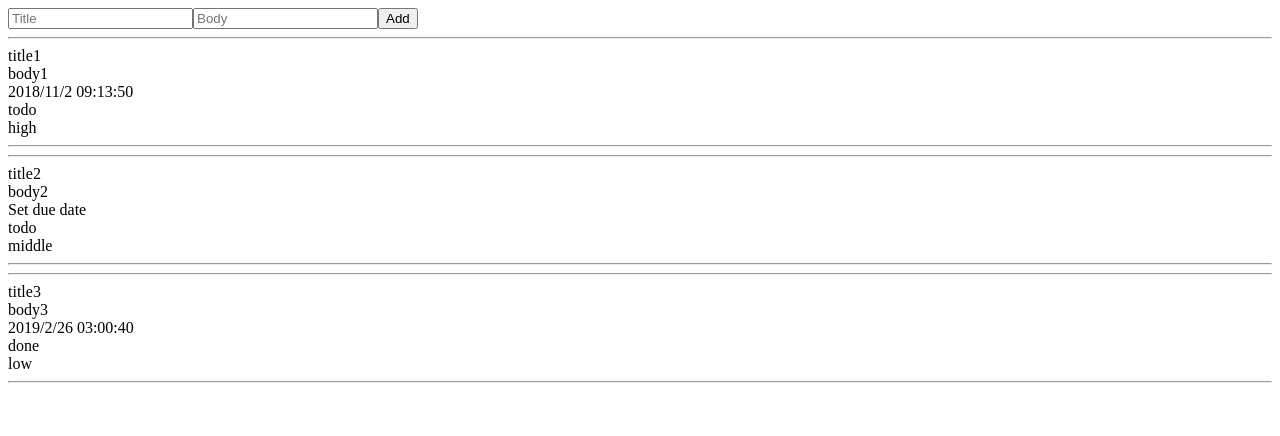
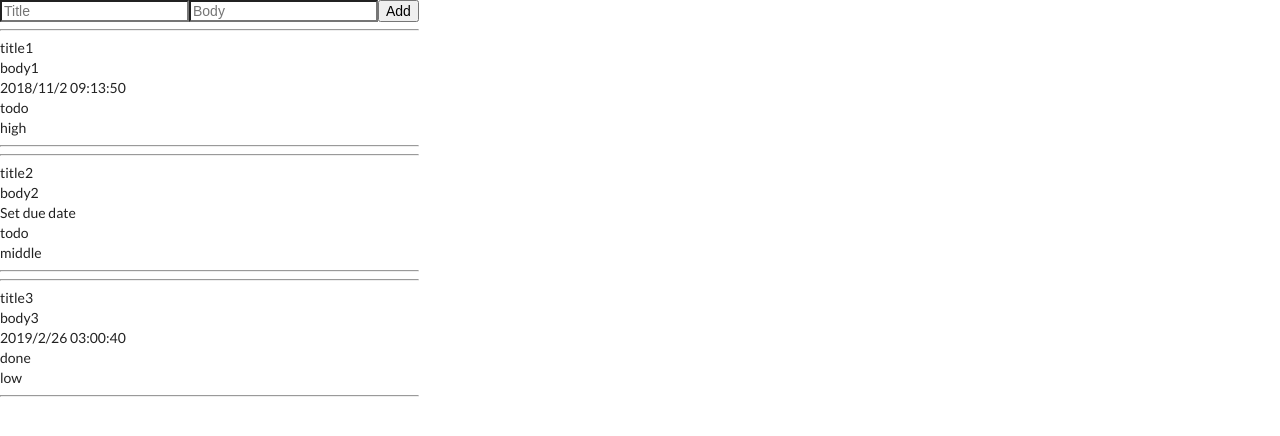
Before and after one commit to queuestack/react-todo, a React (Create React App) app: page / in a window 1280 px wide. Shown: the top 436 px of the page. Built offline with nearby package versions, Linux system fonts and the light colour scheme.

Commit message:
chore: add semantic-ui library

```diff
--- a/package.json
+++ b/package.json
@@ -8,7 +8,9 @@
     "react-redux": "^5.1.0",
     "react-scripts": "2.1.1",
     "redux": "^4.0.1",
-    "redux-thunk": "^2.3.0"
+    "redux-thunk": "^2.3.0",
+    "semantic-ui-css": "^2.4.1",
+    "semantic-ui-react": "^0.83.0"
   },
   "scripts": {
     "start": "react-scripts start",
--- a/src/comoponents/Tasks.js
+++ b/src/comoponents/Tasks.js
@@ -9,6 +9,12 @@ const Tasks = (props) => {
     const { clickedIndex, tasks } = props
 
     return (
+        <div
+            style={{
+                display: 'flex',
+                flexDirection: 'row'
+            }}
+        >
             <div>
                 <AddTask />
                 {tasks.map((task, i) => {
@@ -19,6 +25,8 @@ const Tasks = (props) => {
                         />
                     )})
                 }
+            </div>
+            <div>
                 {
                     tasks[clickedIndex] && (
                         <TaskDetail
@@ -26,6 +34,7 @@ const Tasks = (props) => {
                         />
                     )
                 }
+            </div>
         </div>
     )
 }
--- a/src/index.js
+++ b/src/index.js
@@ -7,6 +7,8 @@ import { Provider } from 'react-redux'
 import reducer from './store/reducers'
 import middleware from './store/middleware'
 
+import 'semantic-ui-css/semantic.min.css';
+
 const store = createStore(reducer, middleware)
 
 ReactDOM.render(
```
Also changed, not shown: 1 other file (tests, documents, lock files or other folders). Lines whose indentation alone changed are shown as unchanged.
